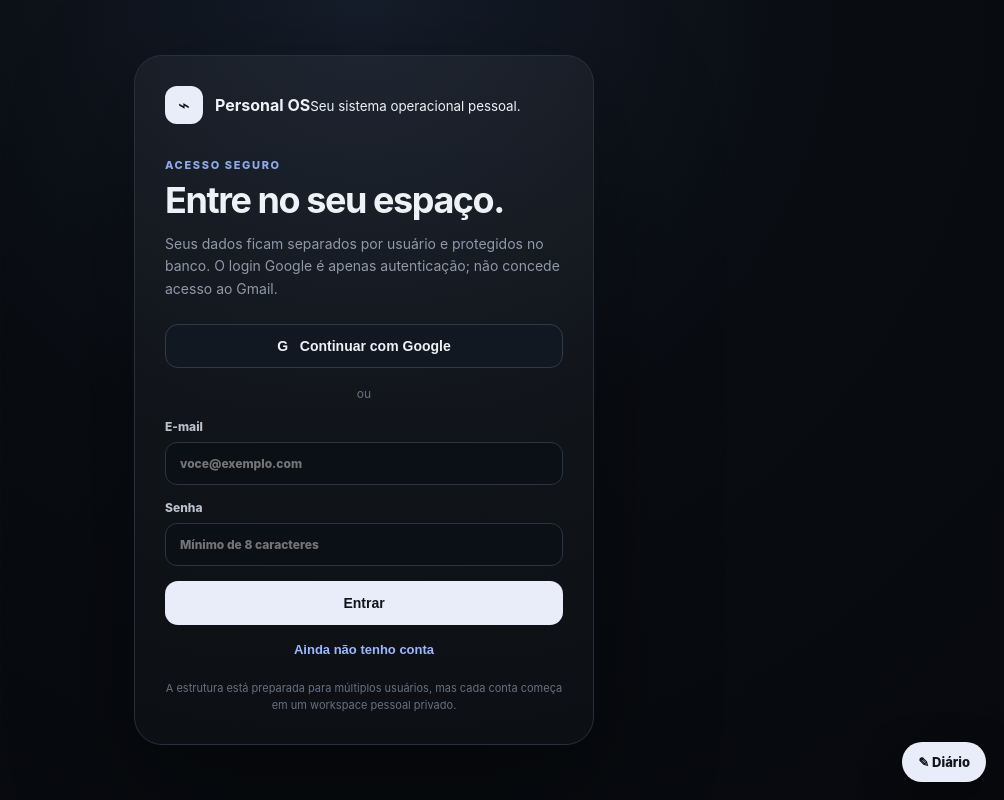
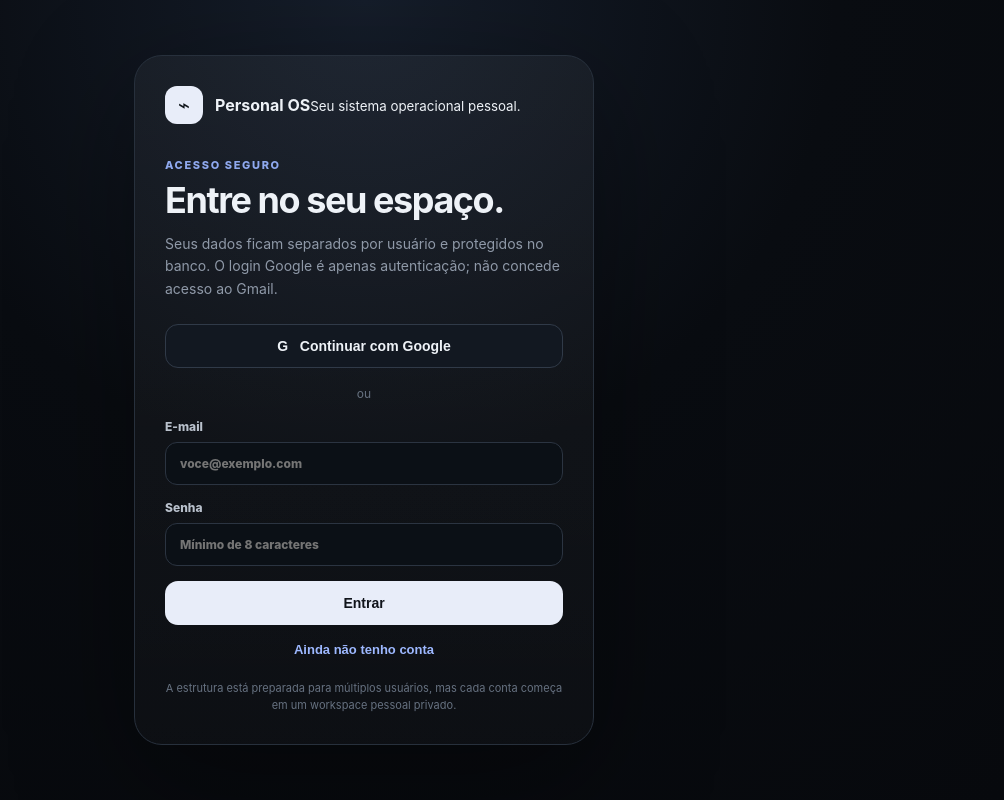
Before and after one commit to rdamatheus/personal-os, a Next.js app in the folder apps/web/: page /login in a window 1280 px wide. Shown: the whole page, without its empty margins (276-1280 px from the left). Built offline with nearby package versions, Linux system fonts and the light colour scheme; no server answers.

Commit message:
feat: gate Personal OS behind authenticated session

```diff
--- a/apps/web/app/layout.tsx
+++ b/apps/web/app/layout.tsx
@@ -1,6 +1,6 @@
 import './globals.css';
 import type { ReactNode } from 'react';
-import Link from 'next/link';
+import AuthGate from '../components/AuthGate';
 
 export const metadata = {
   title: 'Personal OS',
@@ -8,5 +8,5 @@
 };
 
 export default function RootLayout({ children }: { children: ReactNode }) {
-  return <html lang="pt-BR"><body>{children}<Link href="/diario/" aria-label="Abrir Diário" style={{position:'fixed',right:18,bottom:18,zIndex:50,textDecoration:'none',background:'#e8edf9',color:'#10141b',borderRadius:999,padding:'12px 16px',fontSize:13,fontWeight:800,boxShadow:'0 14px 40px rgba(0,0,0,.35)'}}>✎ Diário</Link></body></html>;
+  return <html lang="pt-BR"><body><AuthGate>{children}</AuthGate></body></html>;
 }
```
